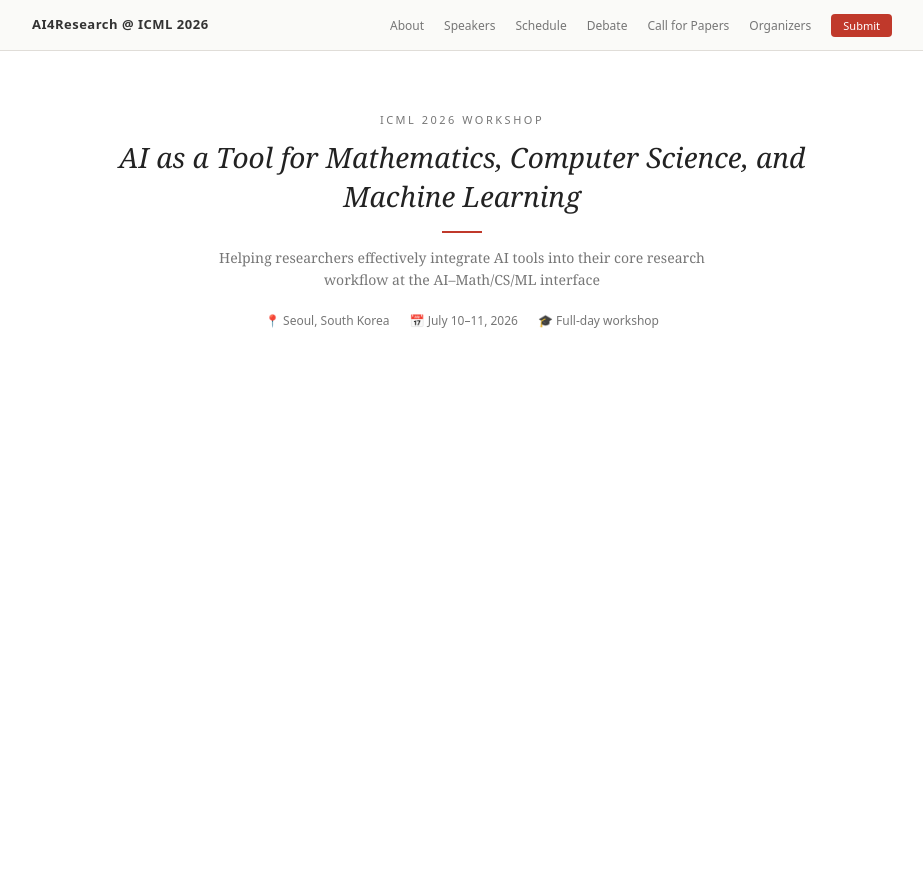
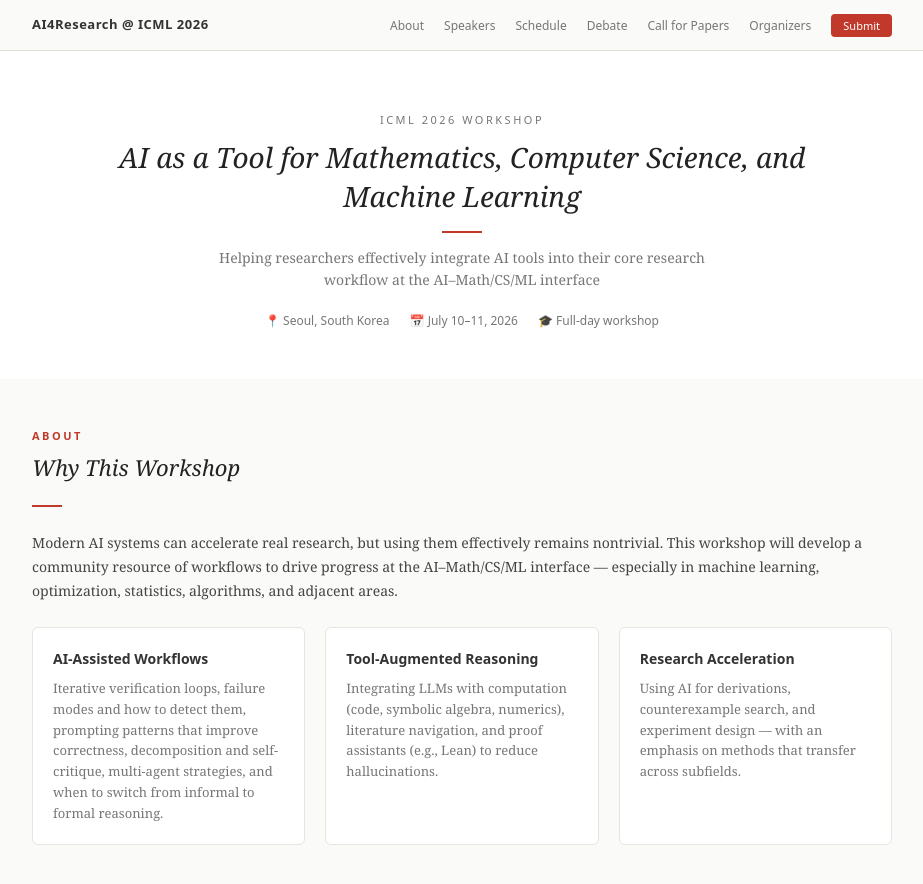
Before and after one commit to ai4research-icml-workshop/ai4research-icml-workshop.github.io, a Jekyll site: the page built from index.html, in a window 1280 px wide. Shown: the top 884 px of the page, without its empty margins (178-1101 px from the left). Built offline with Jekyll 4.4.1, drawn with Linux system fonts in a browser that asks for light colours.

Commit message:
feat: add About section with workshop summary and topic cards

```diff
--- a/_includes/about.html
+++ b/_includes/about.html
@@ -1 +1,22 @@
-<section id="about" aria-labelledby="about-title"></section>
+<section id="about" class="section section-alt" aria-labelledby="about-title">
+  <div class="section-inner">
+    <p class="section-label">About</p>
+    <h2 id="about-title" class="section-heading">Why This Workshop</h2>
+    <div class="section-divider"></div>
+    <p class="about-summary">Modern AI systems can accelerate real research, but using them effectively remains nontrivial. This workshop will develop a community resource of workflows to drive progress at the AI–Math/CS/ML interface — especially in machine learning, optimization, statistics, algorithms, and adjacent areas.</p>
+    <div class="topics">
+      <div class="topic-card">
+        <h3>AI-Assisted Workflows</h3>
+        <p>Iterative verification loops, failure modes and how to detect them, prompting patterns that improve correctness, decomposition and self-critique, multi-agent strategies, and when to switch from informal to formal reasoning.</p>
+      </div>
+      <div class="topic-card">
+        <h3>Tool-Augmented Reasoning</h3>
+        <p>Integrating LLMs with computation (code, symbolic algebra, numerics), literature navigation, and proof assistants (e.g., Lean) to reduce hallucinations.</p>
+      </div>
+      <div class="topic-card">
+        <h3>Research Acceleration</h3>
+        <p>Using AI for derivations, counterexample search, and experiment design — with an emphasis on methods that transfer across subfields.</p>
+      </div>
+    </div>
+  </div>
+</section>
--- a/_sass/_sections.scss
+++ b/_sass/_sections.scss
@@ -0,0 +1,48 @@
+// Shared section styles
+.section {
+  padding: $section-padding-v $section-padding-h;
+}
+
+.section-inner {
+  max-width: $max-width;
+  margin: 0 auto;
+}
+
+.section-alt {
+  background: $color-bg-alt;
+}
+
+// About
+.about-summary {
+  font-size: 14px;
+  color: #444;
+  margin-bottom: 24px;
+  line-height: 1.7;
+}
+
+.topics {
+  display: grid;
+  grid-template-columns: 1fr 1fr 1fr;
+  gap: 20px;
+}
+
+.topic-card {
+  background: $color-bg;
+  border: 1px solid $color-border;
+  border-radius: 6px;
+  padding: 20px;
+
+  h3 {
+    font-size: 14px;
+    font-weight: 600;
+    color: #333;
+    margin-bottom: 8px;
+    font-family: $font-sans;
+  }
+
+  p {
+    font-size: 13px;
+    color: $color-text-secondary;
+    line-height: 1.6;
+  }
+}
```
